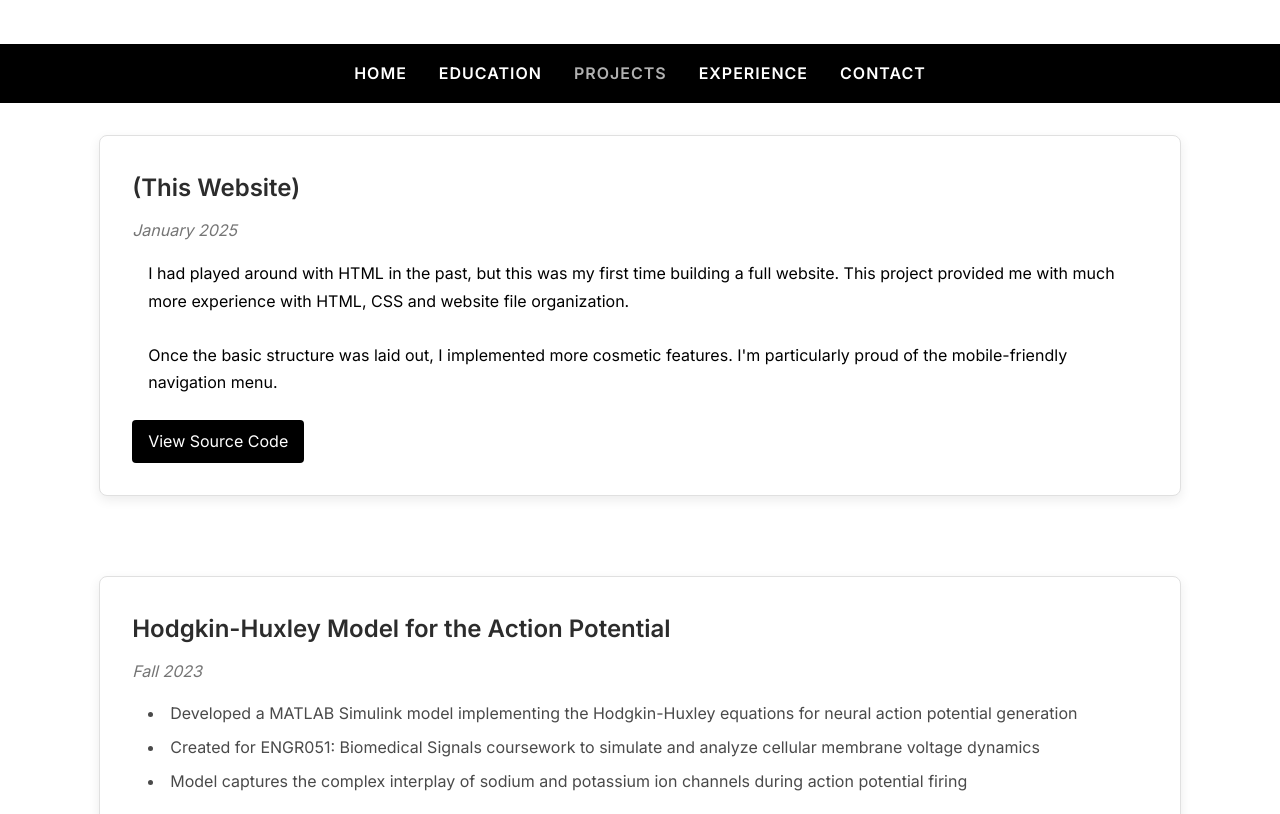
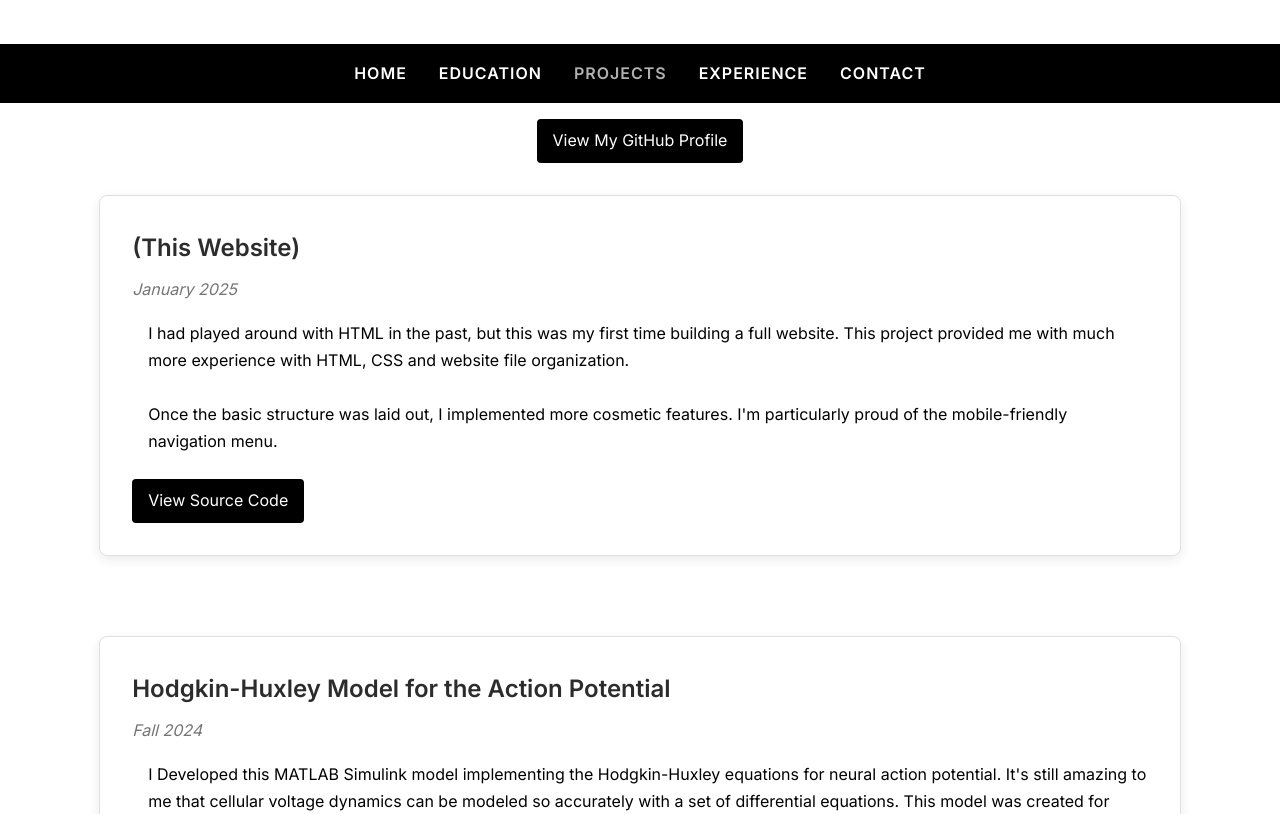
Before and after one commit to jardsale/jardsale.github.io, a plain HTML site: page sections/projects.html in a window 1280 px wide. Shown: the part 138-952 px from the top of the page. Drawn offline with Linux system fonts and the light colour scheme.

Commit message:
Updated projects page.

```diff
--- a/sections/projects.html
+++ b/sections/projects.html
@@ -49,6 +49,9 @@
     <!-- Projects Section -->
     <section class="projects">
         <div class="container">
+            <div style="text-align: center; margin-bottom: 2rem;">
+                <a href="https://github.com/jardsale" target="_blank" class="project-link">View My GitHub Profile</a>
+            </div>
             <div class="project-card">
                 <h3 class="project-title">(This Website)</h3>
                 <p class="project-date">January 2025</p>
@@ -68,11 +71,11 @@
         <div class="container">
             <div class="project-card">
                 <h3 class="project-title">Hodgkin-Huxley Model for the Action Potential</h3>
-                <p class="project-date">Fall 2023</p>
+                <p class="project-date">Fall 2024</p>
                 <ul class="project-details">
-                    <li>Developed a MATLAB Simulink model implementing the Hodgkin-Huxley equations for neural action potential generation</li>
-                    <li>Created for ENGR051: Biomedical Signals coursework to simulate and analyze cellular membrane voltage dynamics</li>
-                    <li>Model captures the complex interplay of sodium and potassium ion channels during action potential firing</li>
+                    I Developed this MATLAB Simulink model implementing the Hodgkin-Huxley equations for neural action potential.
+                    It's still amazing to me that cellular voltage dynamics can be modeled so accurately with a set of differential equations.
+                    This model was created for ENGR051: Biomedical Signals coursework.
                 </ul>
                 <div class="project-links">
                     <a href="https://github.com/jardsale/hodgkin-huxley-model-shiley" target="_blank" class="project-link">View Source Code</a>
```
